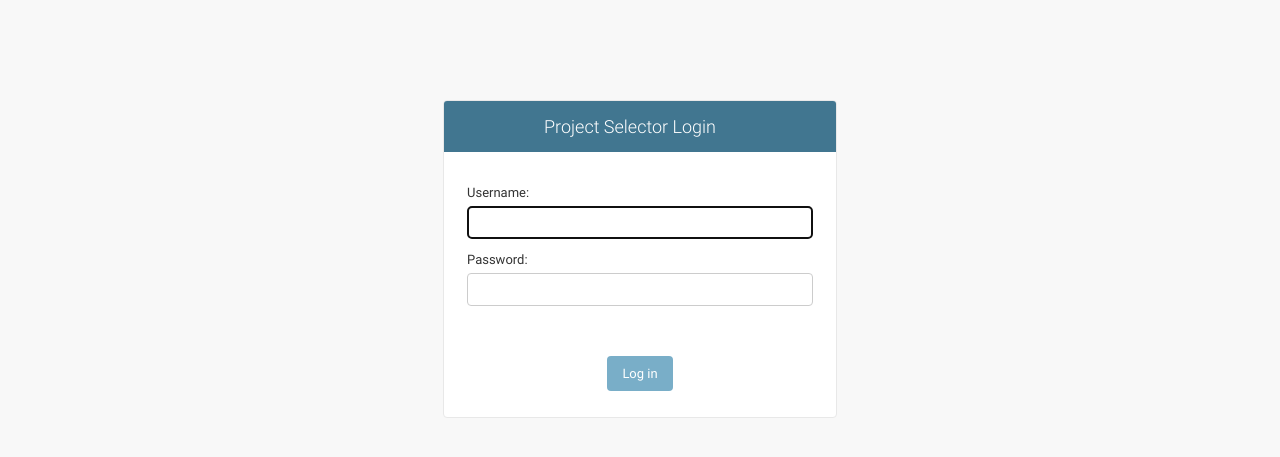
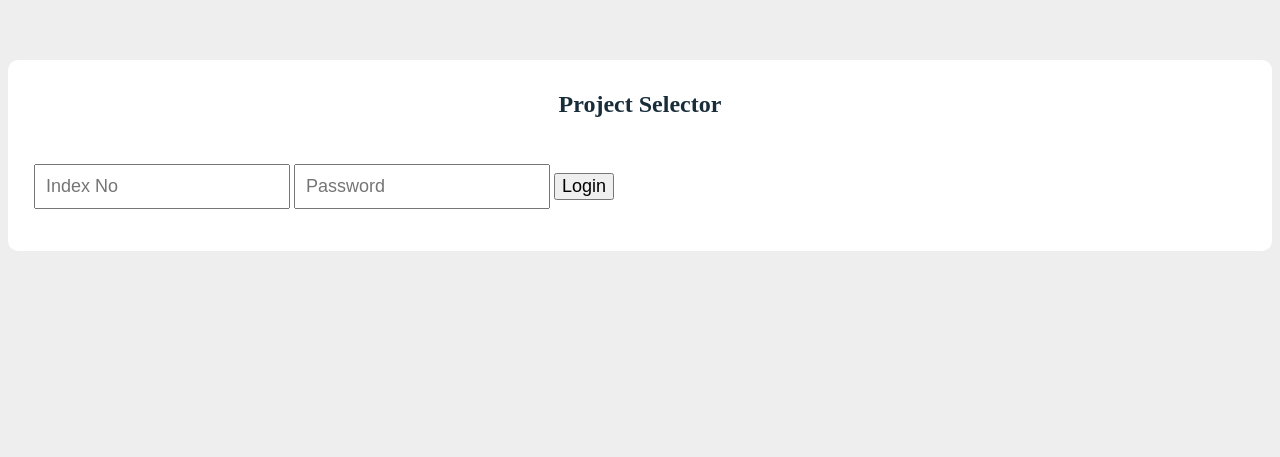
Before and after one commit to Charuka09/project_lotter, a Django app: page /login in a window 1280 px wide. Shown: the top 457 px of the page. Run offline with Django 3.2, Linux system fonts and the light colour scheme.

Commit message:
login template redesign

```diff
--- a/templates/registration/login.html
+++ b/templates/registration/login.html
@@ -1,47 +1,95 @@
 {% extends 'base.html' %}
-{% block extra_header %}
-    <link rel="stylesheet" type="text/css" href="/static/admin/css/base.css" />
-    <link rel="stylesheet" type="text/css" href="/static/admin/css/login.css" />
+
+{% block title %}Login{% endblock %}
+{% block extra_styles %}
+    * {
+    -webkit-box-sizing: border-box;
+    -moz-box-sizing: border-box;
+    box-sizing: border-box;
+    outline: none;
+    }
+
+    .form-control {
+    position: relative;
+    font-size: 16px;
+    height: auto;
+    padding: 10px;
+    @include box-sizing(border-box);
+
+    &:focus {
+    z-index: 2;
+    }
+    }
+
+    body {
+    background:#eee;
+    -webkit-background-size: cover;
+    -moz-background-size: cover;
+    -o-background-size: cover;
+    background-size: cover;
+    }
+
+    .login-form {
+    margin-top: 60px;
+    }
+
+    form[role=login] {
+    color: #5d5d5d;
+    background: #fff;
+    padding: 26px;
+    border-radius: 10px;
+    -moz-border-radius: 10px;
+    -webkit-border-radius: 10px;
+    }
+    form[role=login] img {
+    display: block;
+    margin: 0 auto;
+    margin-bottom: 35px;
+    }
+    form[role=login] input,
+    form[role=login] button {
+    font-size: 18px;
+    margin: 16px 0;
+    }
+    form[role=login] > div {
+    text-align: center;
+    }
+
+    .form-links {
+    text-align: center;
+    margin-top: 1em;
+    margin-bottom: 50px;
+    }
+    .form-links a {
+    color: #fff;
+    }
 {% endblock %}
-{% block title %}Login{% endblock %}
-
 {% block content %}
-    <body class=" login"
-          data-admin-utc-offset="0">
-
-    <!-- Container -->
-    <div id="container">
-        <!-- Header -->
-        <div id="header">
-            <div id="branding">
-                <h1 id="site-name"><a href="/">Project Selector Login</a></h1>
+    <body class="login">
+    <div class="container">
+        <div class="row" id="pwd-container">
+            <div class="col-md-4"></div>
+            <div class="col-md-4">
+                <section class="login-form">
+                    <form method="post" action="" role="login">
+                        {% csrf_token %}
+                        <h2 style="text-align: center; margin-top: 5px; margin-bottom: 30px; color: #182c39;">Project Selector</h2>
+                        <input type="text" name="username" placeholder="Index No" required
+                               class="form-control input-lg"/>
+                        <input type="password" name="password" class="form-control input-lg" placeholder="Password"
+                               required=""/>
+                        {% if form.errors %}
+                            <p class=" label label-danger">
+                                Your username and password didn't match.
+                                Please try again.
+                            </p>
+                        {% endif %}
+                        <button type="submit" name="go" class="btn btn-lg btn-primary btn-block">Login</button>
+                    </form>
+                </section>
             </div>
+            <div class="col-md-4"></div>
         </div>
-        <!-- END Header -->
-        <!-- Content -->
-        <div id="content" class="colM">
-            <div id="content-main">
-
-
-
-                <form method="post" id="login-form">
-                    <div class="form-row">
-
-                        {% csrf_token %}
-                        {{ form.as_p }}
-
-                        <div class="submit-row">
-                            <label>&nbsp;</label><input type="submit" value="Log in" />
-                        </div>
-                    </div>
-                </form>
-
-            </div>
-            <br class="clear" />
-        </div>
-        <!-- END Content -->
-        <div id="footer"></div>
     </div>
-    <!-- END Container -->
     </body>
 {% endblock %}
```
